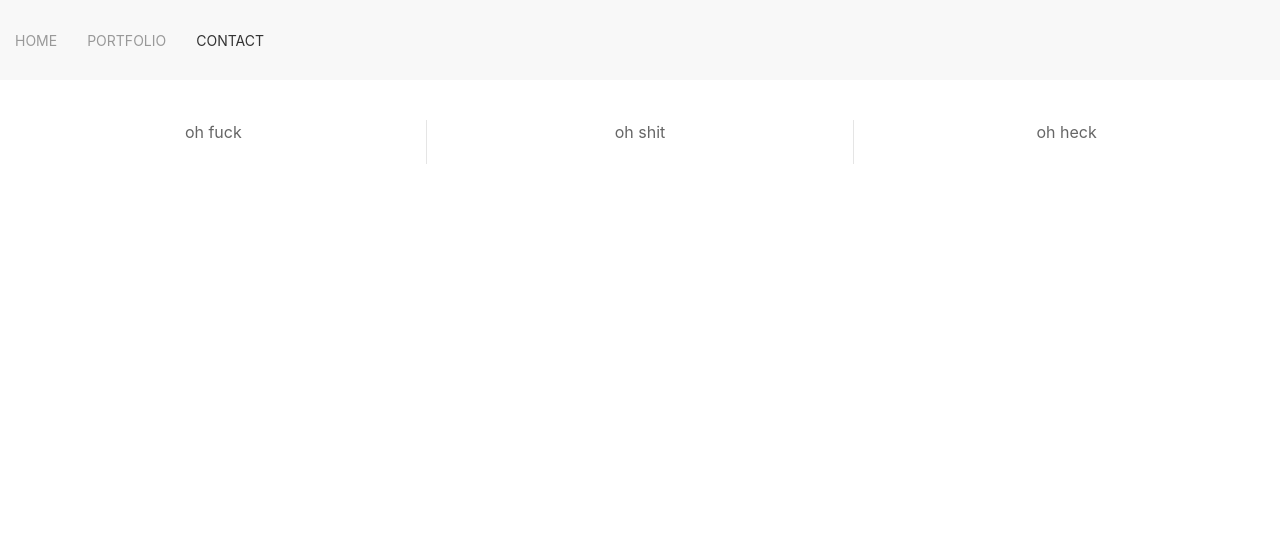
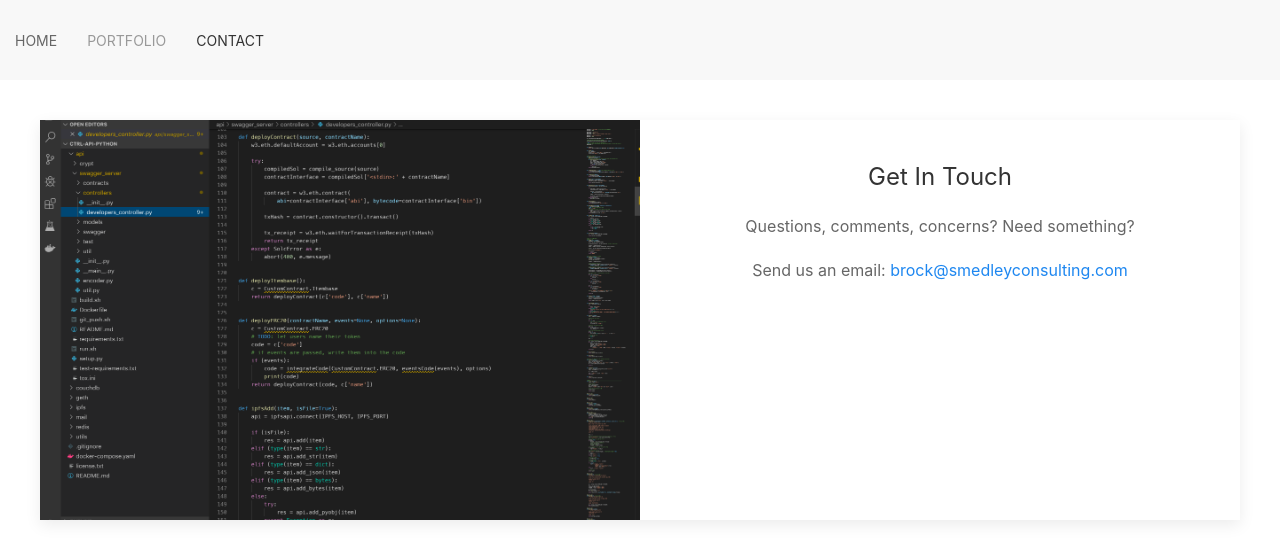
Before and after one commit to BrockSmedley/l8s, a React (Create React App) app: page /contact in a window 1280 px wide. Shown: the top 560 px of the page. Built offline with nearby package versions, Linux system fonts and the light colour scheme.

Commit message:
Update Contact.jsx

```diff
--- a/src/pages/Contact.jsx
+++ b/src/pages/Contact.jsx
@@ -4,11 +4,19 @@ import Row from '../components/uikit/Row';
 export default (props) => {
     return (
         <div className="uk-container uk-padding">
-            <Row cols={3}>
-                <p>oh fuck</p>
-                <p>oh shit</p>
-                <p>oh heck</p>
-            </Row>
+            <div className="uk-card uk-card-default uk-grid-collapse uk-child-width-1-2@s uk-margin" uk-grid="true">
+                <div className="uk-card-media-left uk-cover-container">
+                    <img src="/img/ctrl.png" alt="" uk-cover="true" />
+                    <canvas width="600" height="400"></canvas>
+                </div>
+                <div>
+                    <div className="uk-card-body">
+                        <h3 className="uk-card-title">Get In Touch</h3>
+                        <p>Questions, comments, concerns? Need something?</p>
+                        <p>Send us an email: <a href="mailto:brock@smedleyconsulting.com">brock@smedleyconsulting.com</a></p>
+                    </div>
+                </div>
+            </div>
         </div>
     )
 };
```
